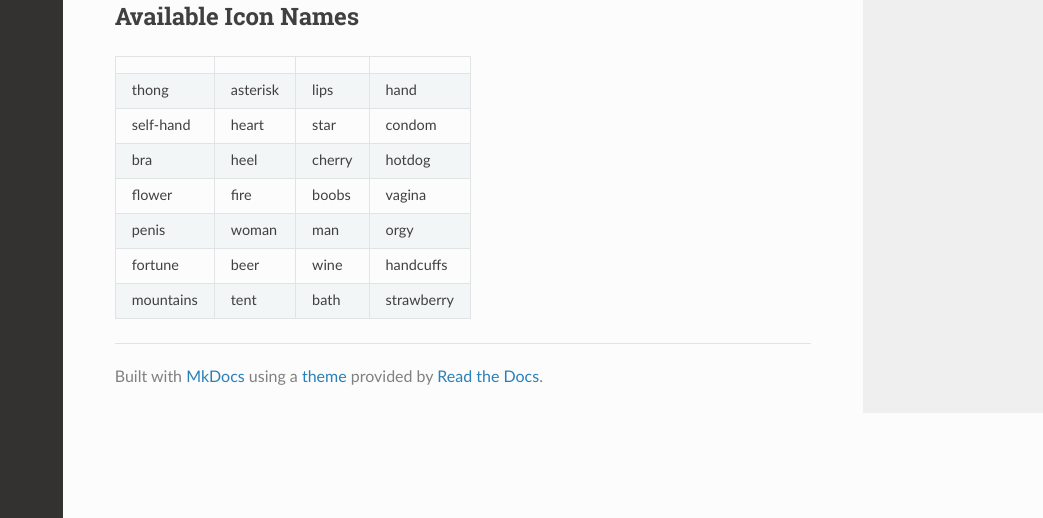
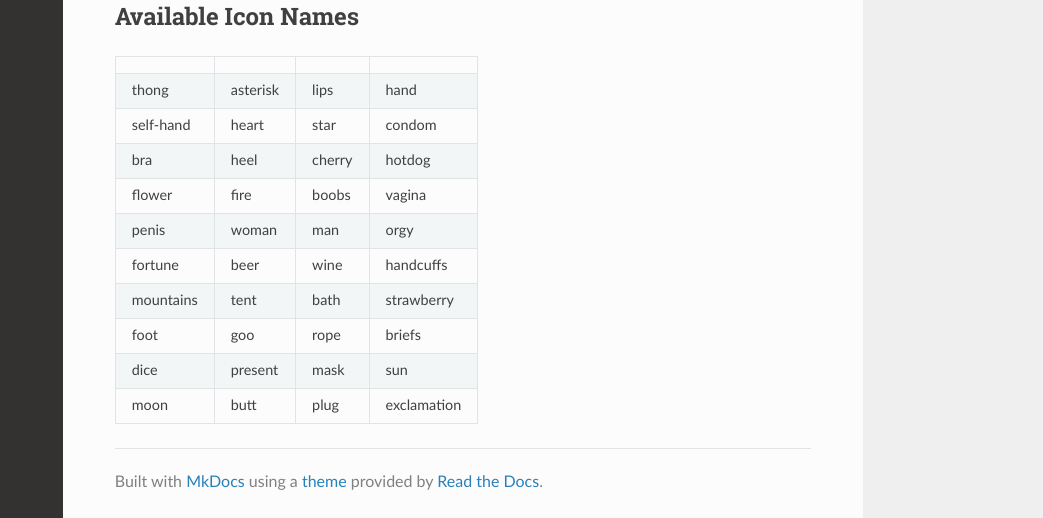
Before and after one commit to scottjulian/nicetracker-documentation, an MkDocs documentation site: the page built from docs/index.md, in a window 1280 px wide and 900 px high, scrolled down 4388 px, cut to the strip 382-900 px from the top of the window. Shown: the whole strip, without its empty margins (237-1280 px from the left). Built offline with MkDocs 1.6.1, drawn with Linux system fonts in a browser that asks for light colours.

Commit message:
updated icon names

```diff
--- a/docs/index.md
+++ b/docs/index.md
@@ -152,3 +152,6 @@ After you have created the shortcut, be sure to edit the shortcut options to 'Ad
 |penis|woman|man|orgy|
 |fortune|beer|wine|handcuffs|
 |mountains|tent|bath|strawberry|
+|foot|goo|rope|briefs|
+|dice|present|mask|sun|
+|moon|butt|plug|exclamation|
```
